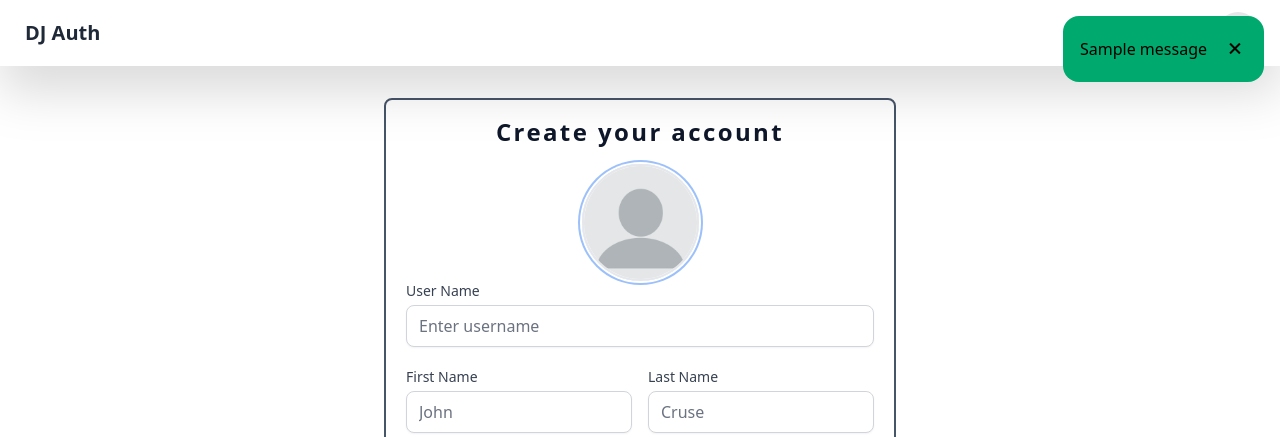
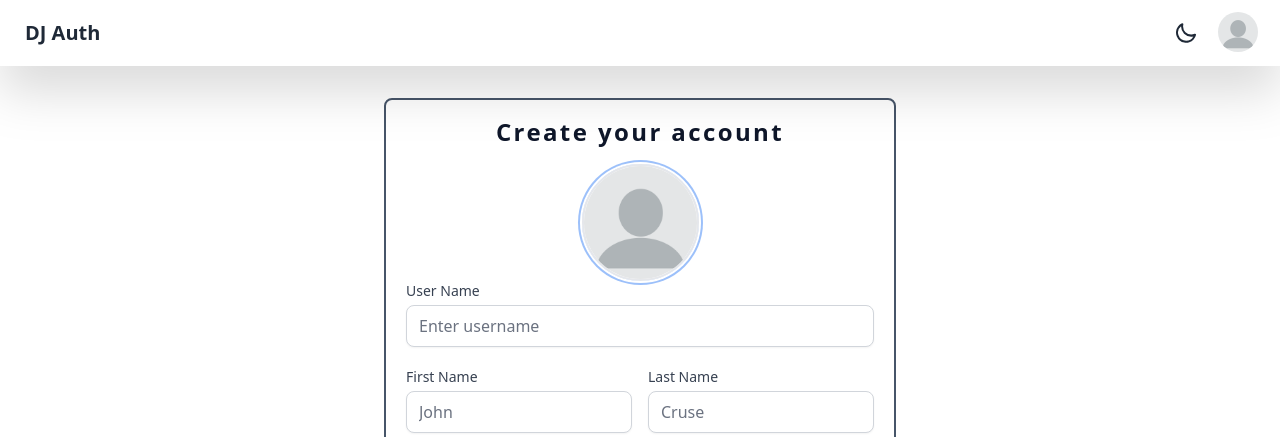
Before and after one commit to sudocodedev/dj-authentication, a Django app: page /account/signup/ in a window 1280 px wide. Shown: the top 437 px of the page. Run offline with Django 4.2, Linux system fonts and the light colour scheme; tables that the repository leaves empty hold one stand-in row (values such as "Sample post"); one stand-in notice (Sample message) is shown; parts of the project's set-up code (start-up, migrations or seed data) failed here and were passed over; some libraries are stand-ins or nearby versions.

Commit message:
altered logic for toast notifications for the site

```diff
--- a/static/js/script.js
+++ b/static/js/script.js
@@ -1,12 +1,12 @@
-let message_status = document.querySelector(".status");
 let toast_notification = document.getElementById("messages");
+const WAITING_TIME = 2500;
 
 let signup_email="undone";
 let signup_sms="undone";
 
 let polling;
 
-let options = {childList: true};
+let options = { childList: true, subtree: true };
 
 function NotificationStatus(url) {
     fetch(url)
@@ -14,19 +14,21 @@ function NotificationStatus(url) {
     .then(data => {
         console.log(data);
         if(data.status !== 'NA'){
-            message_status.innerHTML += `
-                <div class="alert alert-${data.type} items-center flex-shrink-0 notification w-fit ms-auto">
+            toast_notification.insertAdjacentHTML(
+                'afterbegin',
+                `<div class="alert alert-${data.type} items-center flex-shrink-0 notification w-fit ms-auto status-notification">
                     <span>${data.message}</span>
                     <i class='bx bx-x dismiss text-2xl cursor-pointer hover:scale-125'></i>
-                </div>
-            `
+                </div>`
+            );
             if (data.status === 'success' && data.action === "forgot-pwd"){
-                message_status.innerHTML += `
-                    <div class="alert alert-info items-center flex-shrink-0 notification w-fit ms-auto">
+                toast_notification.insertAdjacentHTML(
+                    'afterbegin',
+                    `<div class="alert alert-info items-center flex-shrink-0 notification w-fit ms-auto status-notification">
                         <span>you can close this window</span>
                         <i class='bx bx-x dismiss text-2xl cursor-pointer hover:scale-125'></i>
-                    </div>
-                `
+                    </div>`
+                );
             }
             if(data.status !== 'pending'){
                 clearInterval(polling);
@@ -38,19 +40,21 @@ function NotificationStatus(url) {
 }
 
 function DisplayStatus(content) {
-    message_status.innerHTML += `
-        <div class="alert alert-${content.type} items-center flex-shrink-0 notification w-fit ms-auto">
+    toast_notification.insertAdjacentHTML(
+        'afterbegin',
+        `<div class="alert alert-${content.type} items-center flex-shrink-0 notification w-fit ms-auto status-notification">
             <span>${content.message}</span>
             <i class='bx bx-x dismiss text-2xl cursor-pointer hover:scale-125'></i>
-        </div>
-    `
+        </div>`
+    );
     if (content.action === 'signup-sms' && content.status === 'success' ){
-        message_status.innerHTML += `
-            <div class="alert alert-info items-center flex-shrink-0 notification w-fit ms-auto">
+        toast_notification.insertAdjacentHTML(
+            'afterbegin',
+            `<div class="alert alert-info items-center flex-shrink-0 notification w-fit ms-auto status-notification">
                 <span>you can close this window</span>
                 <i class='bx bx-x dismiss text-2xl cursor-pointer hover:scale-125'></i>
-            </div>
-        `
+            </div>`
+        );
     }
     if(content.status !== 'pending'){
 
@@ -94,17 +98,18 @@ function SignUpNotificationStatus(url) {
 function detectNotifications(mutations) {
     for (let mutation of mutations) {
         if(mutation.type === 'childList') {
-            console.log("A child node has been added or removed.");
+            console.log("going to remove notifications");
+            let notifications = document.querySelectorAll('.status-notification');
+            notifications.forEach(notification => {
+                setTimeout(() => {
+                    notification.remove();
+                }, WAITING_TIME);
+            });
+
         }
     }
 }
 
-function clearNotification(){
-    let notification = document.querySelector('.notification');
-    setTimeout(()=>{
-        notification.style.display = 'none';
-    }, 2000);
-}
 
 function imageUpload(event, imgID){
     const file = event.target.files[0];
@@ -156,17 +161,16 @@ if(document.getElementById('resend-userid') && document.getElementById('resend-u
 
 
 // Removing toast notifications
-// toast_notification.addEventListener('click', (e) => {
-//     if(e.target.className.includes('dismiss')){
-//         let notification = e.target.parentElement;
-//         toast_notification.removeChild(notification);
-//     }
-// });
+toast_notification.addEventListener('click', (e) => {
+    if(e.target.className.includes('dismiss')){
+        let notification = e.target.parentElement;
+        toast_notification.removeChild(notification);
+    }
+});
 
-// observer = new MutationObserver(detectNotifications);
+observer = new MutationObserver(detectNotifications);
 
-// observer.observe(toast_notification, options);
-
+observer.observe(toast_notification, options);
 
 // Profile picture
 if(document.getElementById('id_avatar')){
@@ -213,14 +217,6 @@ function passwordStrength(password) {
         UPPERCASE_CHECK = PATTERNS[1].test(password);
         DIGIT_CHECK = PATTERNS[2].test(password);
         SPECIAL_CHARACTERS_CHECK = PATTERNS[3].test(password);
-
-
-        // console.log(
-        //     'l -> ', LOWERCASE_CHECK,
-        //     'u -> ', UPPERCASE_CHECK,
-        //     'd -> ', DIGIT_CHECK,
-        //     's -> ', SPECIAL_CHARACTERS_CHECK
-        // );
 
         // determing password strength indicator
         if(LOWERCASE_CHECK && UPPERCASE_CHECK && DIGIT_CHECK && SPECIAL_CHARACTERS_CHECK) {
@@ -306,3 +302,13 @@ if(document.querySelector(".show-password")) {
 }
 
 /*** End Password strength checker ***/
+
+// clearing notifications
+if(document.querySelector('.toast-notification-message')) {
+    let notifications = document.querySelectorAll('.toast-notification-message');
+    notifications.forEach(notification => {
+        setTimeout(()=>{
+            notification.remove();
+        }, WAITING_TIME);
+    });
+}
--- a/templates/index.html
+++ b/templates/index.html
@@ -12,28 +12,14 @@
 </head>
 <body>
     <div id="messages" class="toast toast-top toast-end z-10">
-        <!-- <div class="alert alert-info items-center flex-shrink-0 notification w-fit ms-auto">
-        <span>New mail arrived.</span>
-        <i class='bx bx-x dismiss text-2xl cursor-pointer hover:scale-125'></i>
-        </div>
-        <div class="alert alert-success items-center flex-shrink-0 notification w-fit ms-auto">
-        <span>Message sent successfully.</span>
-        <i class='bx bx-x dismiss text-2xl cursor-pointer hover:scale-125'></i>
-        </div>
-        <div class="alert alert-error items-center flex-shrink-0 notification w-fit ms-auto">
-          <span>Message sent successfully.Message sent successfully.Message sent successfully.</span>
-          <i class='bx bx-x dismiss text-2xl cursor-pointer hover:scale-125'></i>
-        </div> -->
-
         {% if messages %}
           {% for message in messages %}
-          <div class="alert {{ message.tags }} items-center flex-shrink-0 notification w-fit ms-auto">
+          <div class="alert {{ message.tags }} items-center flex-shrink-0 notification w-fit ms-auto toast-notification-message">
             <span>{{ message }}</span>
             <i class='bx bx-x dismiss text-2xl cursor-pointer hover:scale-125'></i>
           </div>
           {% endfor %}
         {% endif %}
-        <div class="status"></div>
     </div>
 
     <div id="main" class="main flex flex-col min-h-screen">
```
